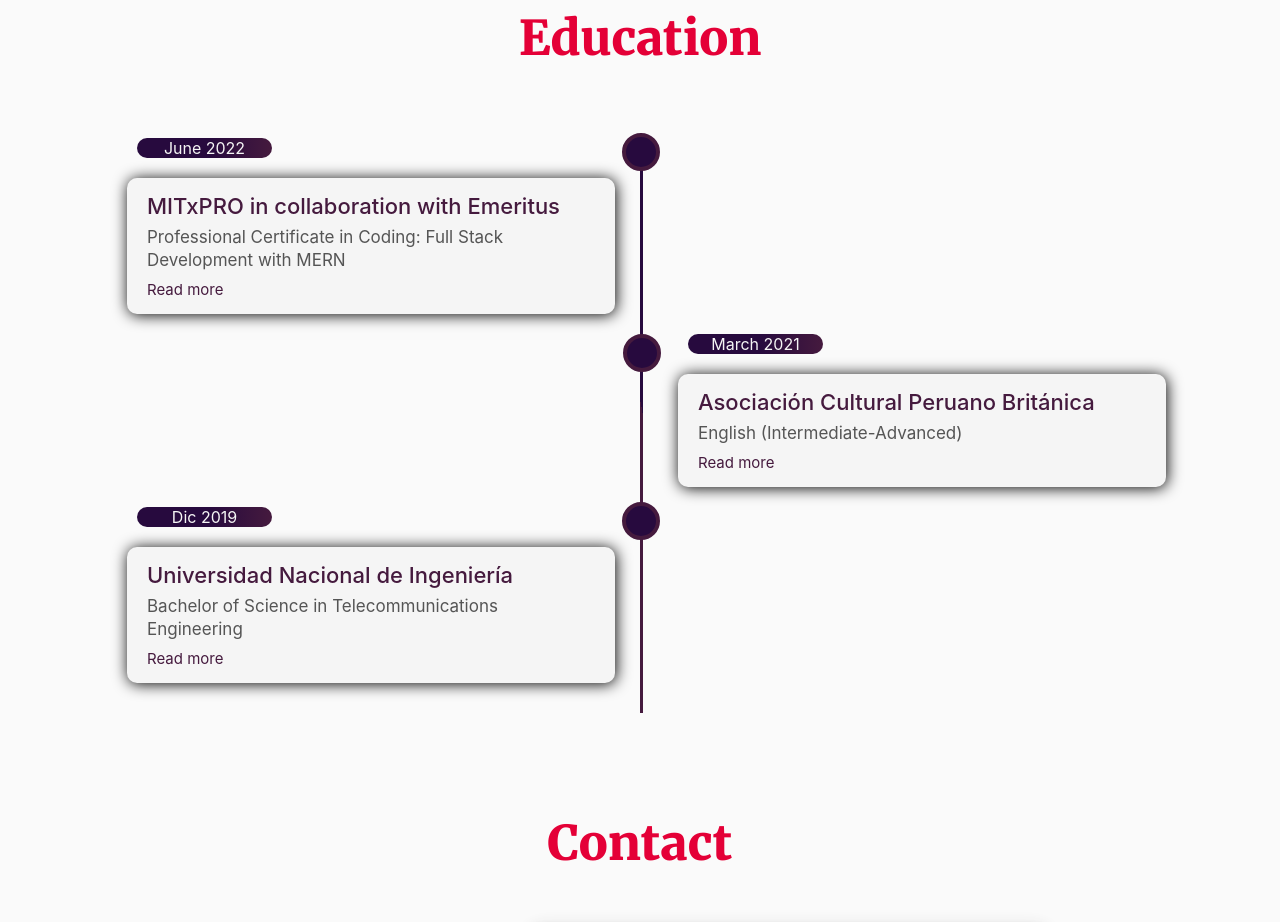
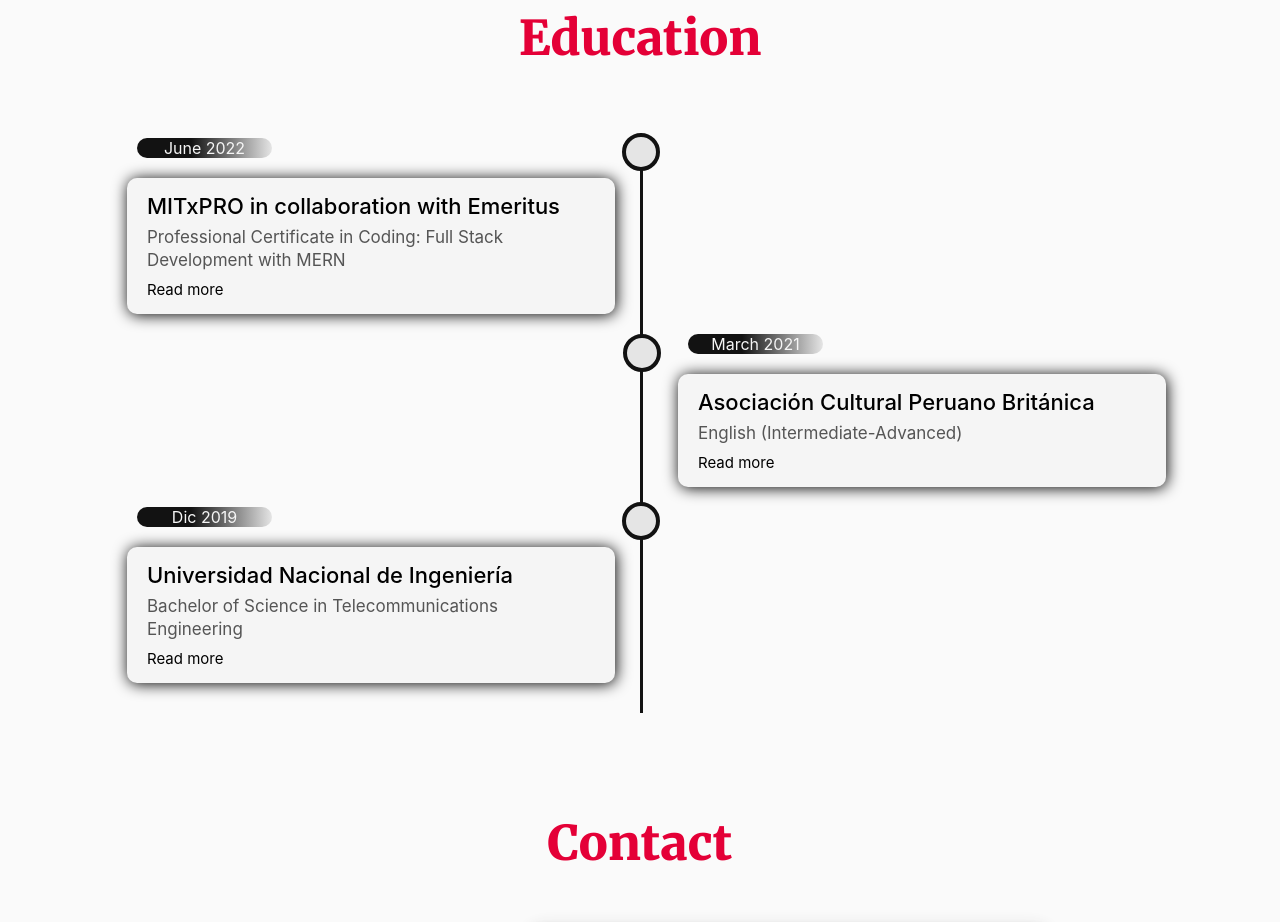
Before and after one commit to melanierolo/Portfolio-react, a React (Create React App) app: page / in a window 1280 px wide. Shown: the part 4140-5062 px from the top of the page. Built offline with nearby package versions, Linux system fonts and the light colour scheme.

Commit message:
feature_improve: changed color of the education section

```diff
--- a/src/components/Education/style.css
+++ b/src/components/Education/style.css
@@ -1,3 +1,7 @@
+:root {
+  --timelineColorC: #e5e5e5;
+  --timelineColorD: #121212;
+}
 .education {
   scroll-margin-top: 80px;
 }
@@ -32,7 +36,11 @@
   height: 100%;
   width: 3px;
   left: 50%;
-  background-image: linear-gradient(260deg, #270a3e 46%, #451a3e 10%);
+  background-image: linear-gradient(
+    260deg,
+    var(--timelineColorD) 46%,
+    var(--timelineColorD) 10%
+  );
   transform: translateY(0px);
 }
 .timeline__container ul {
@@ -64,7 +72,7 @@
 .timeline__container ul li .timeline__subtitle {
   font-size: 22px;
   font-weight: 500;
-  color: #451a3e;
+  color: var(--timelineColorB);
 }
 ul li p {
   font-size: 17px;
@@ -75,7 +83,7 @@
 
 .timeline__container ul li a {
   font-size: 15px;
-  color: #451a3e;
+  color: var(--timelineColorB);
   text-decoration: none;
 }
 
@@ -86,10 +94,26 @@
   width: 135px;
   border-radius: 15px;
   color: whitesmoke;
-  background-image: -webkit-linear-gradient(270deg, #451a3e 0%, #270a3e 46%);
-  background-image: -moz-linear-gradient(270deg, #451a3e 0%, #270a3e 46%);
-  background-image: -o-linear-gradient(270deg, #451a3e 0%, #270a3e 46%);
-  background-image: linear-gradient(270deg, #451a3e 0%, #270a3e 46%);
+  background-image: -webkit-linear-gradient(
+    270deg,
+    var(--timelineColorC) 0%,
+    var(--timelineColorD) 60%
+  );
+  background-image: -moz-linear-gradient(
+    270deg,
+    var(--timelineColorC) 0%,
+    var(--timelineColorD) 60%
+  );
+  background-image: -o-linear-gradient(
+    270deg,
+    var(--timelineColorC) 0%,
+    var(--timelineColorD) 60%
+  );
+  background-image: linear-gradient(
+    270deg,
+    var(--timelineColorC) 0%,
+    var(--timelineColorD) 60%
+  );
   display: grid;
   place-items: center;
 }
@@ -100,8 +124,8 @@
   position: absolute;
   width: 30px;
   height: 30px;
-  background-color: #270a3e;
-  border: 4px solid #451a3e;
+  background-color: var(--timelineColorC);
+  border: 4px solid var(--timelineColorD);
   border-radius: 50%;
   transform: translateX(-50px);
   top: -45px;
@@ -113,8 +137,8 @@
   position: absolute;
   width: 30px;
   height: 30px;
-  background-color: #270a3e;
-  border: 4px solid #451a3e;
+  background-color: var(--timelineColorC);
+  border: 4px solid var(--timelineColorD);
   border-radius: 50%;
   transform: translateX(-50px);
   top: -40px;
```
